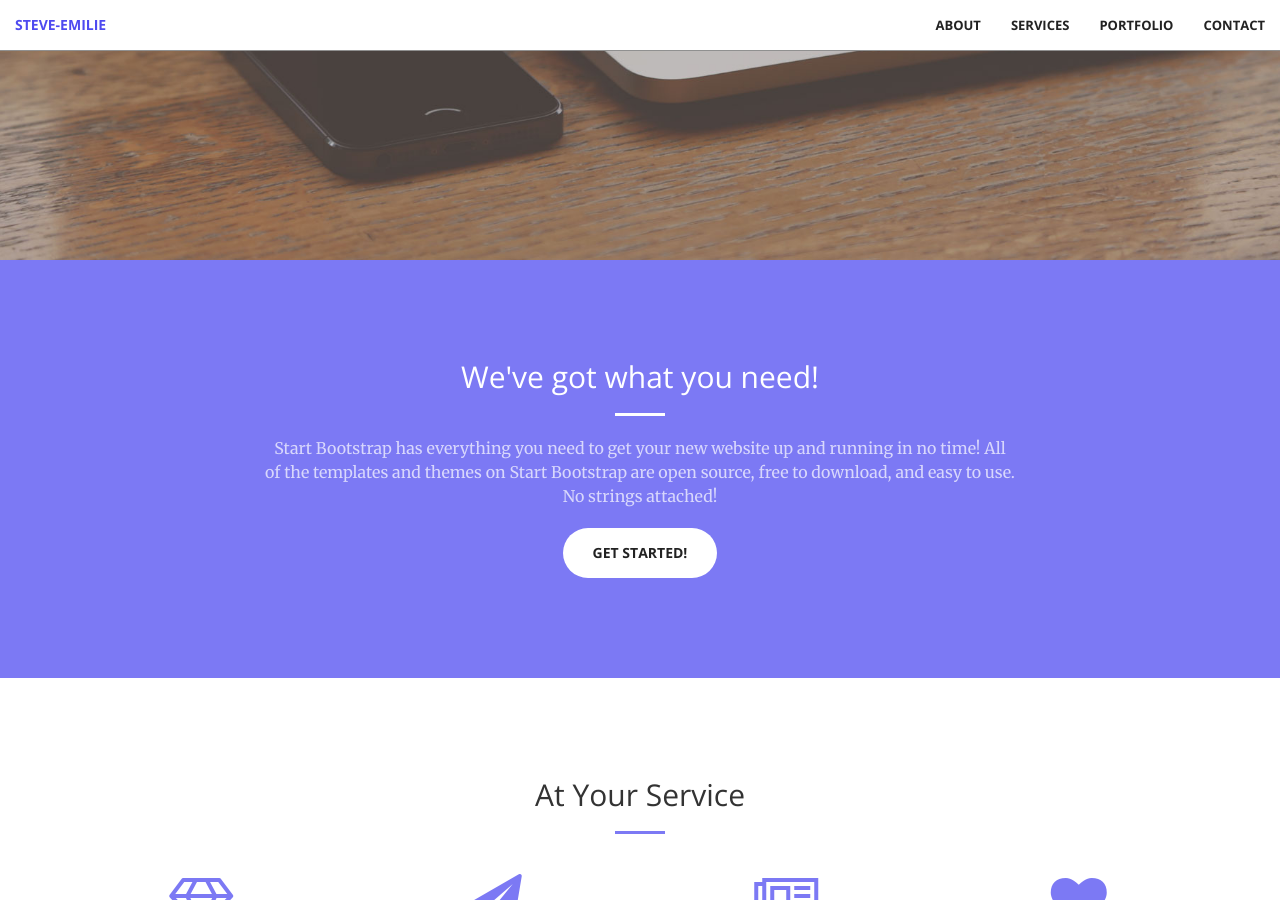
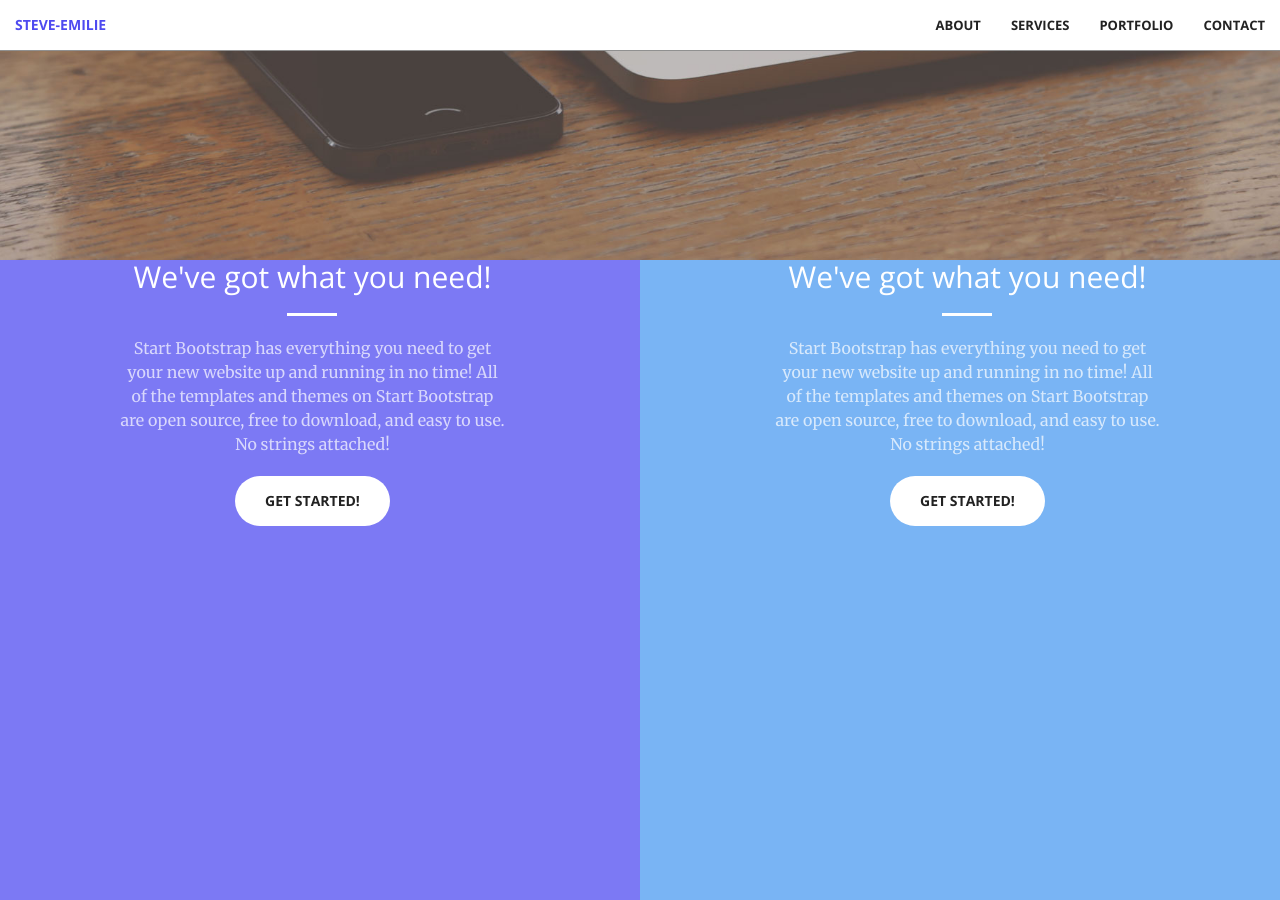
Before and after one commit to steve-emilie/steve-emilie.github.io, a Jekyll site: the page built from index.html, in a window 1280 px wide and 900 px high, scrolled down 640 px. Built offline with Jekyll 4.4.1, drawn with Linux system fonts in a browser that asks for light colours.

Commit message:
page invitation

```diff
--- a/_config.yml
+++ b/_config.yml
@@ -1,12 +1,12 @@
 # Site settings
-title: "Steve-Emilie Love Forever"
+title: "SNEILY"
 email: "steveemilieamour@gmail.com"
-description: "This is our house of love"
+description: "steve and emilie, I LOVE YOU"
 baseurl: "" # the subpath of your site, e.g. /blog/
 url: "" # the base hostname & protocol for your site
 
 twitter_username:
-github_username: steve-emilie
+github_username:
 
 # Build settings
 markdown: kramdown
--- a/_includes/call-to-action.html
+++ b/_includes/call-to-action.html
@@ -1,6 +1,15 @@
-<section class="bg-primary" id="about">
-    <div class="container">
+<section class="no-padding" id="about">
+    <!-- <div class="container"> -->
         <div class="row">
+            <div class="col-sm-6 bg-primary" id="m_france">
+                <div class="col-lg-8 col-lg-offset-2 text-center">
+                    <h2 class="section-heading">We've got what you need!</h2>
+                    <hr class="light">
+                    <p class="text-faded">Start Bootstrap has everything you need to get your new website up and running in no time! All of the templates and themes on Start Bootstrap are open source, free to download, and easy to use. No strings attached!</p>
+                    <a href="#" class="btn btn-default btn-xl">Get Started!</a>
+                </div>
+            </div>
+            <div class="col-sm-6 bg-dark" id="m_chine">
                 <div class="col-lg-8 col-lg-offset-2 text-center">
                     <h2 class="section-heading">We've got what you need!</h2>
                     <hr class="light">
@@ -9,4 +18,5 @@
                 </div>
             </div>
         </div>
+    <!-- </div> -->
 </section>
--- /dev/null
+++ b/_sass/_about.scss
@@ -0,0 +1,10 @@
+#about{
+	min-height: 100vh;
+	#m_france{
+		min-height: 100vh;
+	}
+	#m_chine{
+		min-height: 100vh;
+		background-color:#79b4f4;
+	}
+}
--- a/css/main.scss
+++ b/css/main.scss
@@ -36,9 +36,11 @@
 // variables.less
 $theme-primary: #7c79f4;
 $theme-dark: #222;
+//$theme-dark: #f47c79;
 
 // Import partials from `sass_dir` (defaults to `_sass`)
 @import
-        "mixins",
-        "base"
+"mixins",
+"base",
+"about"
 ;
```
Also changed, not shown: 5 other files. Lines whose indentation alone changed are shown as unchanged.
